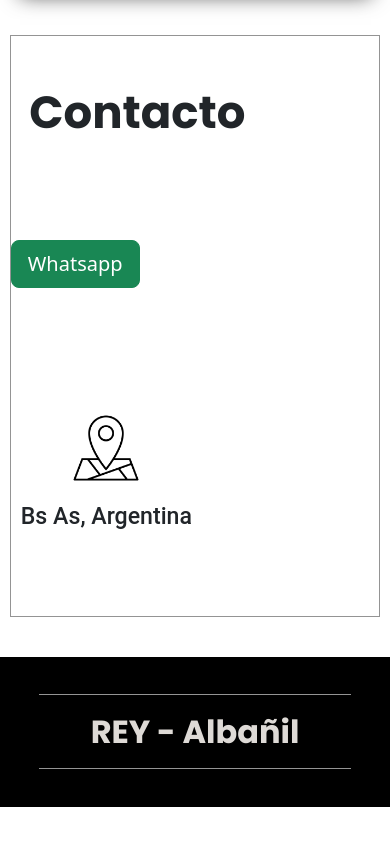
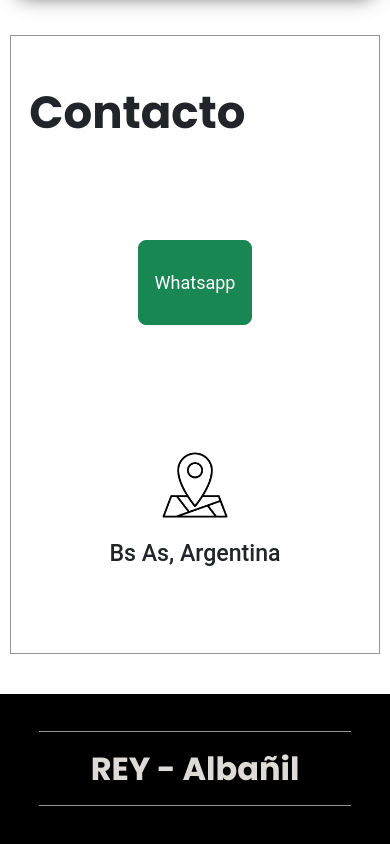
Before and after one commit to matiasfmart/rey, a plain HTML site: page index.html in a window 390 px wide. Shown: the part 1525-2369 px from the top of the page. Before the commit the page ends 2332 px from the top, so only its background shows below. Drawn offline with nearby package versions, Linux system fonts and the light colour scheme.

Commit message:
links buttons

```diff
--- a/css/estilos.css
+++ b/css/estilos.css
@@ -662,7 +662,7 @@ a {
     margin: 40px auto;
   }
   .contacto__container {
-    display: inline-block;
+    display: block;
   }
   .contacto h1 {
     font-size: 45px;
@@ -671,6 +671,7 @@ a {
   }
   .contacto__medios {
     width: 100%;
+    text-align: center;
   }
   .contacto__medios a {
     font-size: 18px;
--- a/index.html
+++ b/index.html
@@ -51,7 +51,7 @@
           <h1>Rey - Albañileria</h1>
           <h3>Plomeria, Gas, Durlock, Pintura, Construccion</h3>
         </div>
-        <a href="wa.me/5491135934155">CONTACTO</a>
+        <a href="https://wa.me/5491135934155">CONTACTO</a>
       </div>
     </section>
     <a name="info"></a>
@@ -101,7 +101,7 @@
       <h1>Contacto</h1>
       <div class="contacto__container">
         <div class="contacto__medios">
-            <button class="btn btn-success btn-lg">Whatsapp</button>
+            <button class="btn btn-success btn-lg"><a href="https://wa.me/5491135934155" style="text-decoration: none; color: white;">Whatsapp</a></button>
         </div>
         <div class="contacto__ubicacion">
           <img src="./img/ubicacion.png" alt="" />
```
